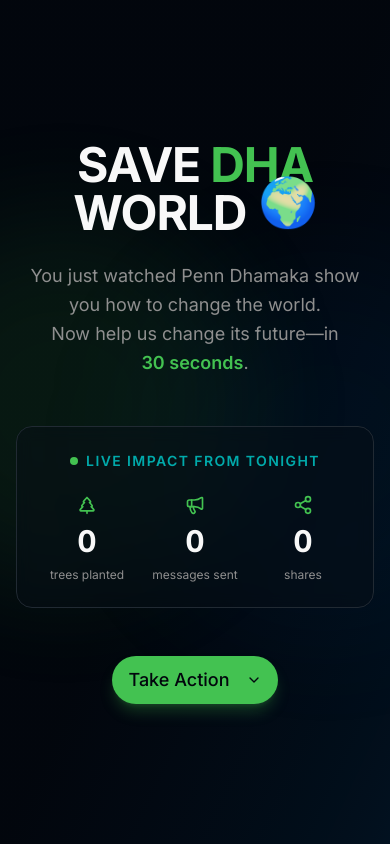
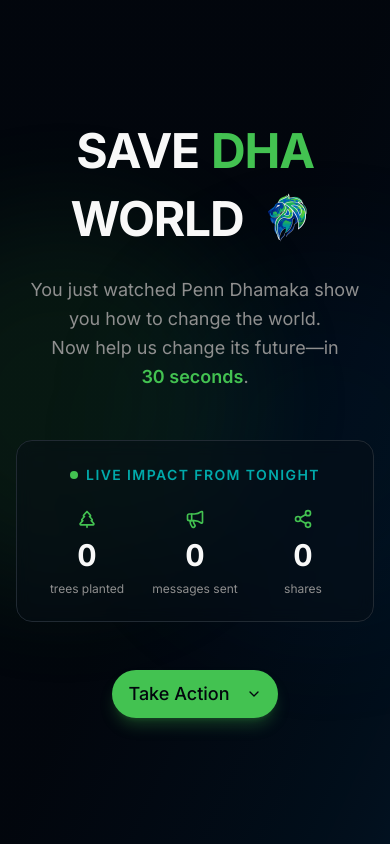
Before and after one commit to Shaurya-Sarma/penn-dhamaka-save-dha-world, a Next.js app: page / in a window 390 px wide. Shown: the top 844 px of the page. Built offline with nearby package versions, Linux system fonts and the light colour scheme.

Commit message:
feat: add responsive Penn Dhamaka logo with animation\n\nReplace earth emoji with logo, responsive sizing, and pulse animation.

```diff
--- a/components/hero-section.tsx
+++ b/components/hero-section.tsx
@@ -27,11 +27,15 @@ export function HeroSection({ counters }: HeroSectionProps) {
 
       <div className="relative z-10 max-w-3xl mx-auto text-center">
         {/* Title */}
-        <h1 className="text-5xl md:text-7xl lg:text-8xl font-bold tracking-tight mb-6 text-balance">
+        <h1 className="text-5xl md:text-7xl lg:text-8xl font-bold tracking-tight mb-6 text-balance flex items-center justify-center flex-wrap gap-3">
           <span className="text-foreground">SAVE </span>
           <span className="text-primary">DHA</span>
           <span className="text-foreground"> WORLD</span>
-          <span className="ml-3 inline-block animate-bounce">🌍</span>
+          <img
+            src="/images/logo.png"
+            alt="Save Dha World lion logo"
+            className="inline-block w-16 h-16 md:w-24 md:h-24 lg:w-28 lg:h-28 object-contain animate-pulse"
+          />
         </h1>
 
         {/* Subtitle */}
```
Also changed, not shown: public/images/logo.png (added).
